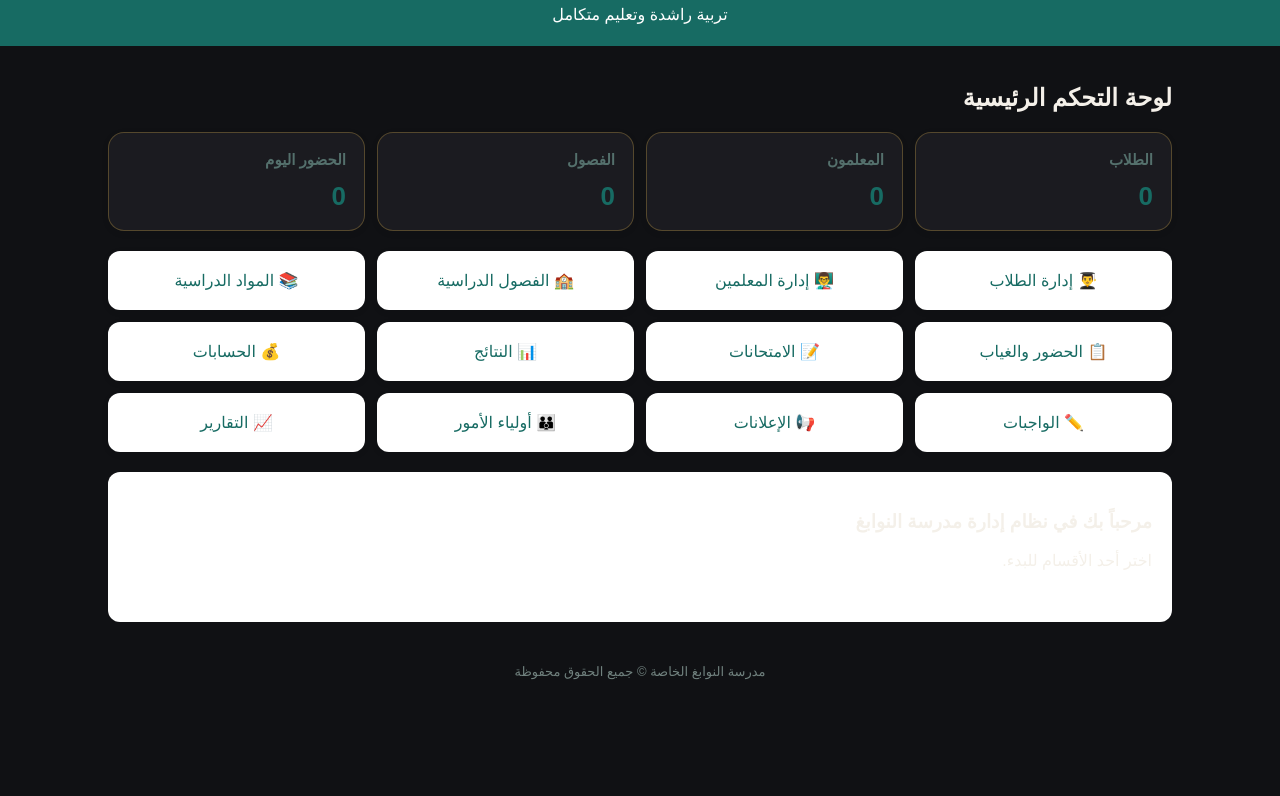
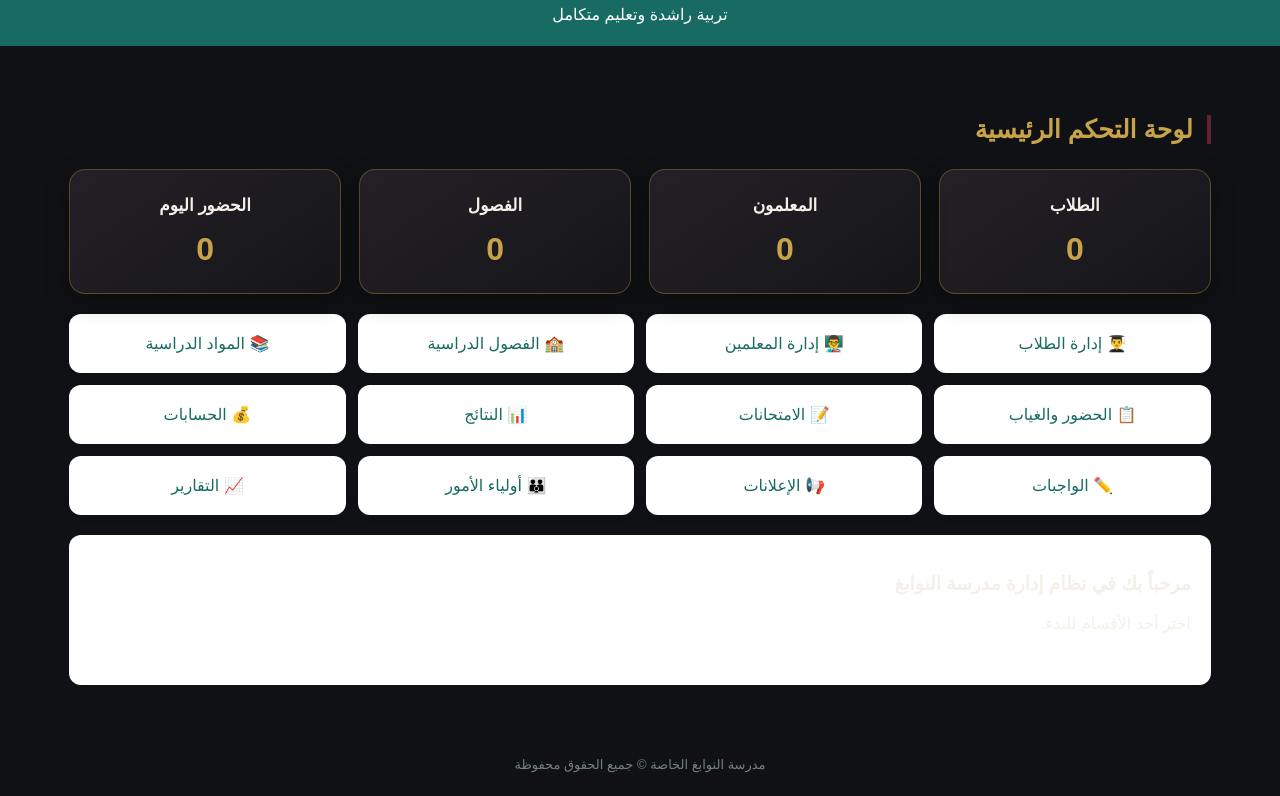
Before and after one commit to mortadamohktar-cpu/al-nawabegh-school, a plain HTML site: page index.html in a window 1280 px wide. Shown: the part 53-849 px from the top of the page. Before the commit the page ends 800 px from the top, so only its background shows below. Drawn offline with nearby package versions, Linux system fonts and the light colour scheme; no server answers.

Commit message:
Update index.html

```diff
--- a/index.html
+++ b/index.html
@@ -1,4 +1,3 @@
-
 <!DOCTYPE html>
 <html lang="ar" dir="rtl">
 <head>
@@ -105,6 +104,50 @@ input:focus {
     font-size: 14px;
   }
 }
+.container {
+  width: 92%;
+  max-width: 1200px;
+  margin: 30px auto;
+}
+
+.container h2 {
+  color: #C9A34A;
+  font-size: 25px;
+  margin-bottom: 25px;
+  border-right: 4px solid #641F32;
+  padding-right: 14px;
+}
+
+.stats {
+  display: grid;
+  grid-template-columns: repeat(4, 1fr);
+  gap: 18px;
+}
+
+.card {
+  padding: 25px 18px;
+  text-align: center;
+  background: linear-gradient(145deg, #242126, #151519);
+  box-shadow: 0 8px 25px #00000055;
+}
+
+.card h3 {
+  color: #F4F0E9;
+  font-size: 17px;
+  margin-bottom: 15px;
+}
+
+.card .number {
+  color: #C9A34A;
+  font-size: 32px;
+  font-weight: bold;
+}
+
+@media (max-width: 700px) {
+  .stats {
+    grid-template-columns: repeat(2, 1fr);
+  }
+}
 </style>
 </head>
 <body>
```
